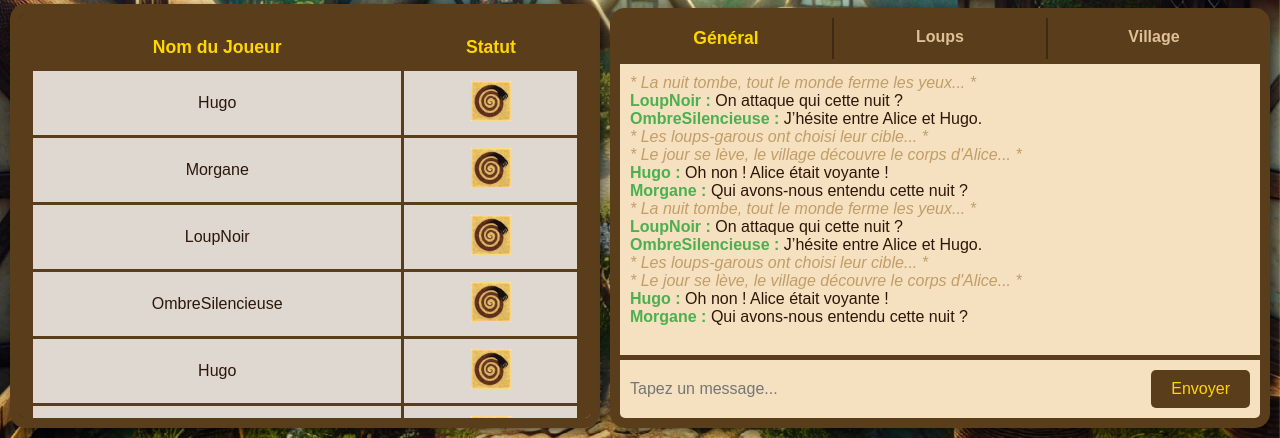
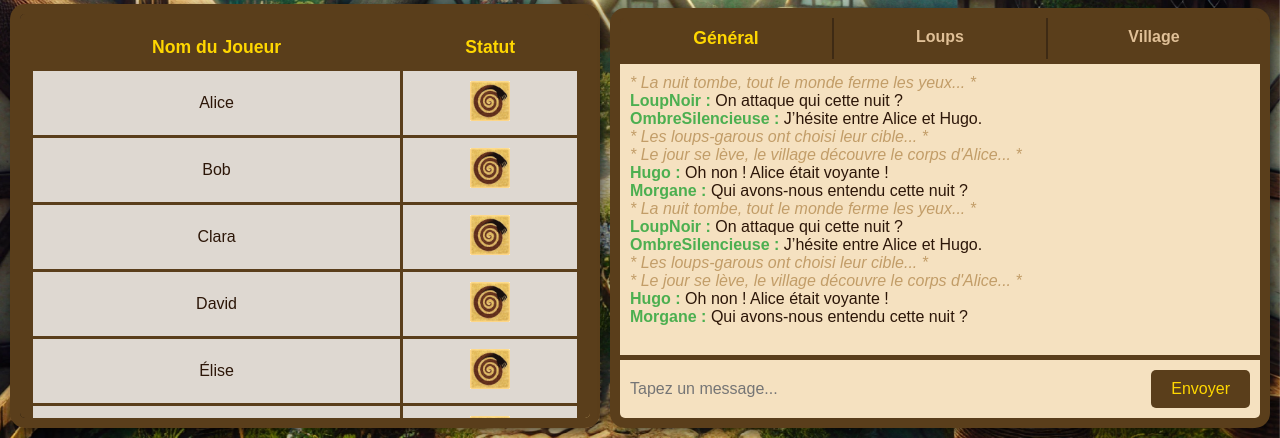
Before and after one commit to MrPingoo/iut-alt-loups-garous-de-thiercelieux, a React (Create React App) app: page / in a window 1280 px wide. Shown: the part 362-800 px from the top of the page. Built offline with nearby package versions, Linux system fonts and the light colour scheme.

Commit message:
feat : players list

```diff
--- a/src/components/Game.jsx
+++ b/src/components/Game.jsx
@@ -10,14 +10,14 @@ import ModalQuestion from "./Game/ModalQuestion";
 function Game() {
     const [time, setTime] = useState(new Date(0, 0, 0, 6, 0, 0)); // Commence à 6h du matin
     const [isNight, setIsNight] = useState(false);
-    const [players, setPlayers] = useState([]);
 
     /**
      * Crée et initialise les joueurs selon une configuration de base.
      * @param {Array<{name: string, role: string, powers?: {lifePotion?: boolean, deathPotion?: boolean, isMayor?: boolean, lovers?: Array<string>}}>} playerConfigs
+     * @returns {Array} Liste des joueurs initialisés
      */
     function createPlayers(playerConfigs) {
-        const initialized = playerConfigs.map(({ name, role, powers = {} }) => ({
+        return playerConfigs.map(({ name, role, powers = {} }) => ({
             name,
             role,
             isDead: false,
@@ -29,11 +29,9 @@ function Game() {
                 lovers: powers.lovers || []
             }
         }));
-        setPlayers(initialized);
     }
 
-    useEffect(() => {
-        createPlayers([
+    const players = createPlayers([
         { name: "Alice", role: "loup-garou" },
         { name: "Bob", role: "villagois" },
         { name: "Clara", role: "chasseur" },
@@ -41,7 +39,6 @@ function Game() {
         { name: "Élise", role: "petite-fille" },
         { name: "Félix", role: "cupidon" }
     ]);
-    }, []);
 
     useEffect(() => {
         // Simule l'écoulement du temps
@@ -67,7 +64,7 @@ function Game() {
                 */}
                 <Info/>
                 <Player/>
-                <Board/>
+                <Board players={players}/>
                 <Chat/>
             </div>
         </>
--- a/src/components/Game/Board.jsx
+++ b/src/components/Game/Board.jsx
@@ -1,6 +1,6 @@
 import React from "react";
 
-function Board({}) {
+function Board({ players = [] }) {
     return (
         <>
             {/* Tableau des joueurs */}
@@ -13,54 +13,14 @@ function Board({}) {
                         </tr>
                     </thead>
                     <tbody>
-                        <tr>
-                            <td>Hugo</td>
-                            <td>
-                                <div className="status-icon"></div>
-                            </td>
-                        </tr>
-                        <tr>
-                            <td>Morgane</td>
-                            <td>
-                                <div className="status-icon"></div>
-                            </td>
-                        </tr>
-                        <tr>
-                            <td>LoupNoir</td>
-                            <td>
-                                <div className="status-icon"></div>
-                            </td>
-                        </tr>
-                        <tr>
-                            <td>OmbreSilencieuse</td>
-                            <td>
-                                <div className="status-icon"></div>
-                            </td>
-                        </tr>
-                        <tr>
-                            <td>Hugo</td>
-                            <td>
-                                <div className="status-icon"></div>
-                            </td>
-                        </tr>
-                        <tr>
-                            <td>Morgane</td>
-                            <td>
-                                <div className="status-icon"></div>
-                            </td>
-                        </tr>
-                        <tr>
-                            <td>LoupNoir</td>
-                            <td>
-                                <div className="status-icon"></div>
-                            </td>
-                        </tr>
-                        <tr>
-                            <td>OmbreSilencieuse</td>
-                            <td>
-                                <div className="status-icon"></div>
-                            </td>
-                        </tr>
+                        {players.map((player, index) => (
+                            <tr key={player.name || index}>
+                                <td>{player.name}</td>
+                                <td>
+                                    <div className="status-icon"></div>
+                                </td>
+                            </tr>
+                        ))}
                     </tbody>
                 </table>
             </div>
```
Lines whose indentation alone changed are shown as unchanged.
